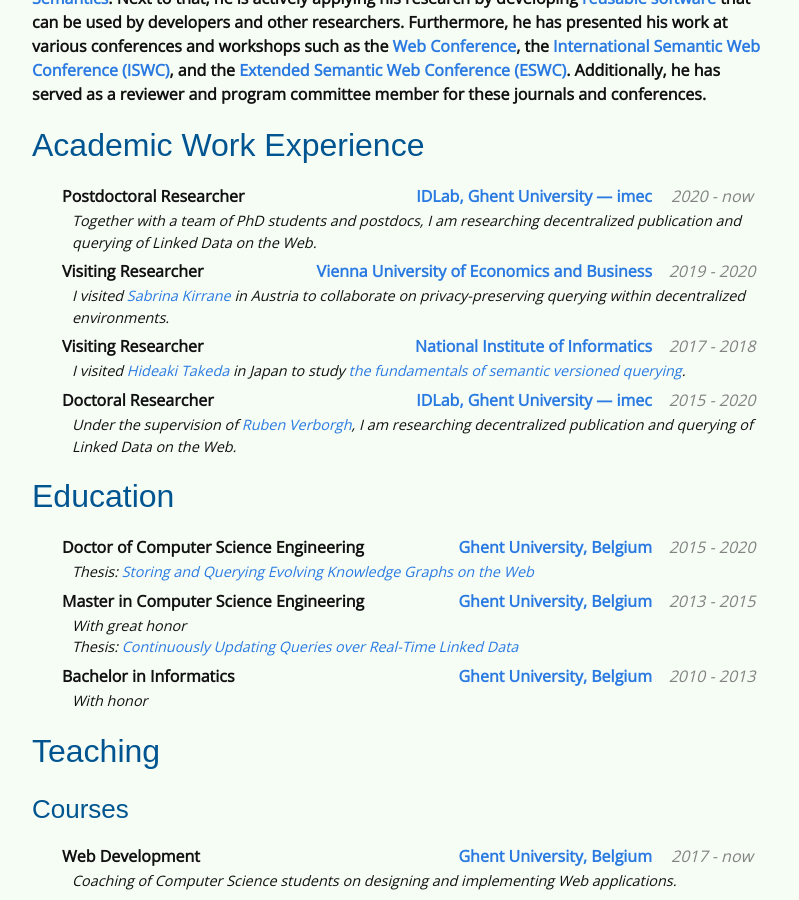
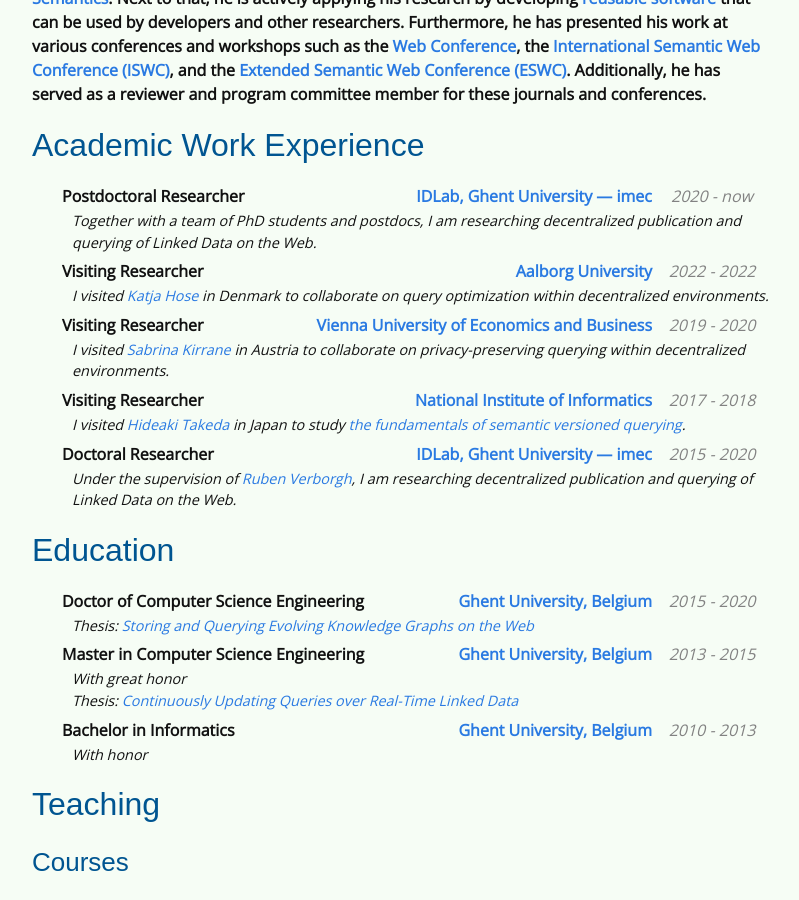
Before and after one commit to rubensworks/rubensworks.net, a Jekyll site: the page built from cv.md, in a window 1280 px wide and 900 px high, scrolled down 454 px. Shown: the whole window, without its empty margins (238-1037 px from the left). Built offline with Jekyll 4.4.1, drawn with Linux system fonts in a browser that asks for light colours; some web fonts are replaced.

Commit message:
Add Aalborg visit to CV

```diff
--- a/cv.md
+++ b/cv.md
@@ -31,6 +31,14 @@
     enddate="now"
     location="[IDLab, Ghent University — imec](http://www.ugent.be/ea/idlab/en)"
     description="Together with a team of PhD students and postdocs, I am researching decentralized publication and querying of Linked Data on the Web."
+%}
+{% include cv-listing.html
+    subject="Visiting Researcher"
+    startdate="2022"
+    enddate="2022"
+    location="[Aalborg University](https://www.cs.aau.dk/research/data-knowledge-and-web-engineering)"
+    description="I visited [Katja Hose](https://homes.cs.aau.dk/~khose/About_me.html) in Denmark
+    to collaborate on query optimization within decentralized environments."
 %}
 {% include cv-listing.html
     subject="Visiting Researcher"
```
